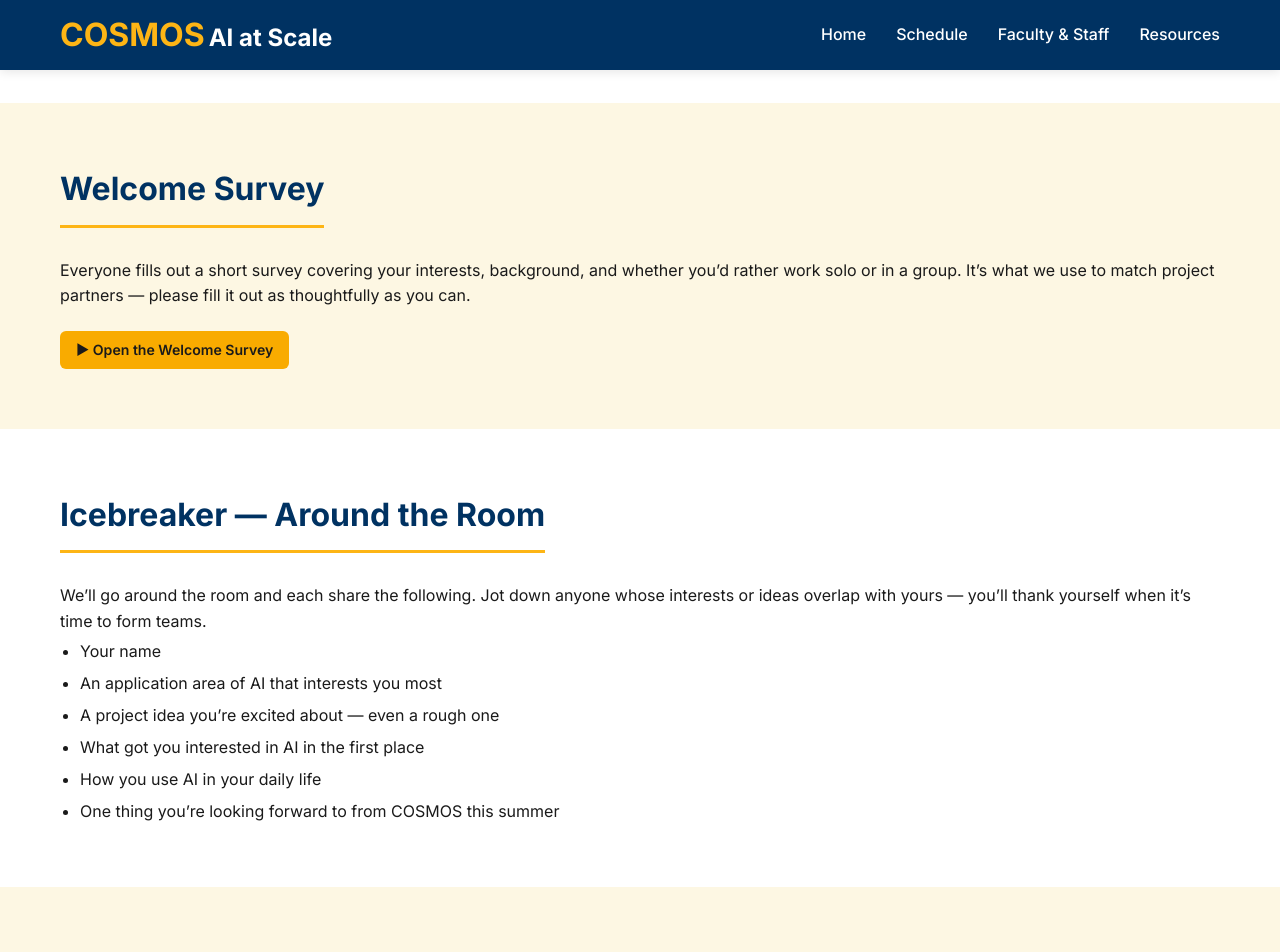
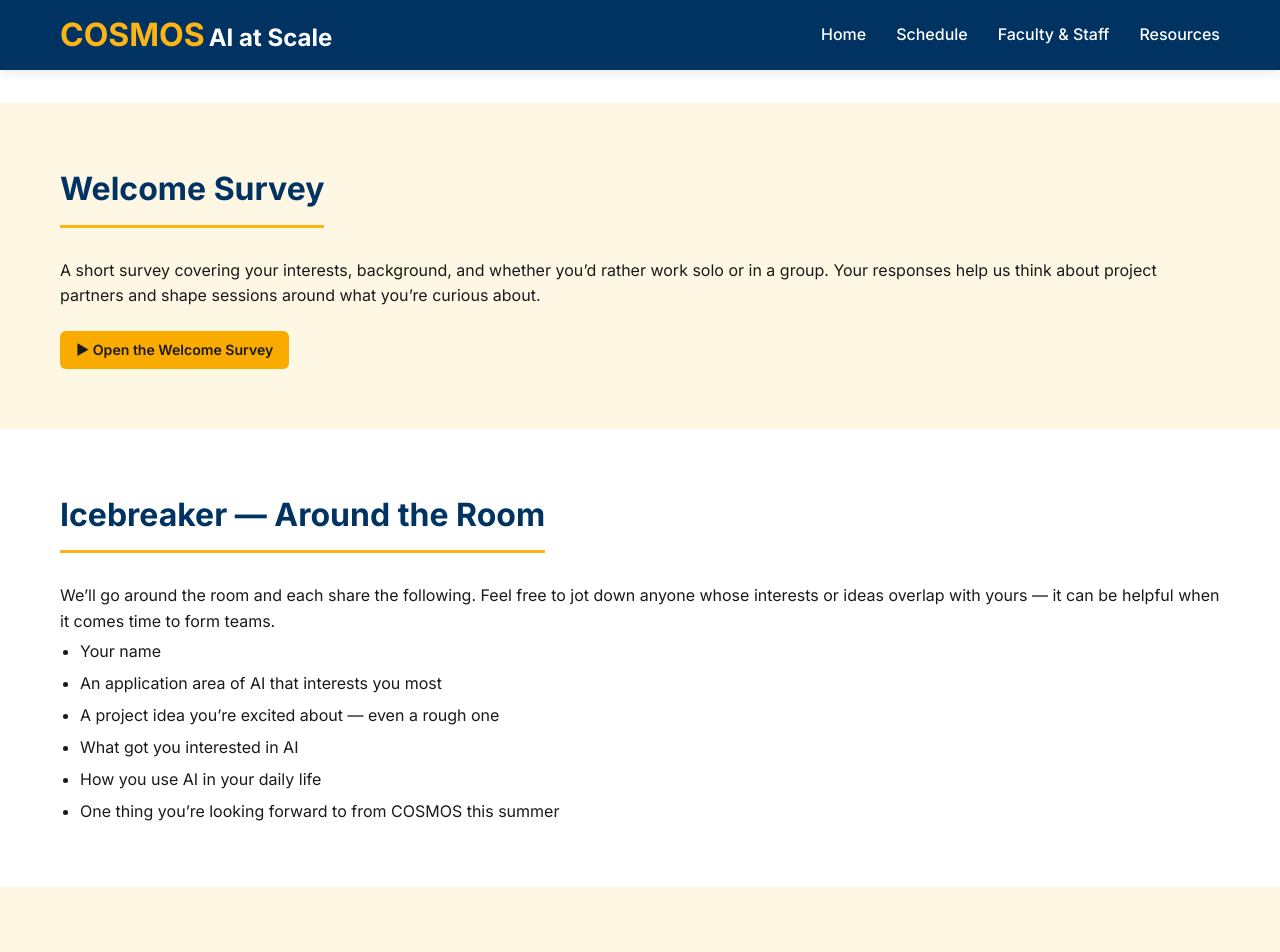
Before and after one commit to cosmos-ai-ucm/cosmos-ai-ucm.github.io, a Jekyll site: the page built from modules/foundations.html, in a window 1280 px wide and 1400 px high, scrolled down 1318 px. Shown: the top 952 px of the window. Built offline with Jekyll 4.4.1, drawn with Linux system fonts in a browser that asks for light colours; some of the changed text lies outside the part shown.

Commit message:
Soften Foundations copy and clean minor phrasing
- "Deep and Shallow course" -> "book"
- Drop "that generates music" from the RNN objectives bullet
- Welcome Survey: less directive, no exclusive "it's what we use"
- Icebreaker: drop "you'll thank yourself" and "in the first place"
- Sessions: remove the linear-sequence descriptor paragraph

Co-Authored-By: Claude Opus 4.7 <noreply@anthropic.com>

```diff
--- a/modules/foundations.html
+++ b/modules/foundations.html
@@ -63,9 +63,9 @@ title: Foundations
   <div class="container">
     <h2 class="section-title">Welcome Survey</h2>
     <p>
-      Everyone fills out a short survey covering your interests, background, and whether you&rsquo;d
-      rather work solo or in a group. It&rsquo;s what we use to match project partners &mdash; please
-      fill it out as thoughtfully as you can.
+      A short survey covering your interests, background, and whether you&rsquo;d rather work solo
+      or in a group. Your responses help us think about project partners and shape sessions around
+      what you&rsquo;re curious about.
     </p>
     <p style="margin-top:10px;">
       <a class="colab-link" href="https://forms.gle/nkZhF4vRqtGqnh2a9" target="_blank" rel="noopener">
@@ -79,14 +79,15 @@ title: Foundations
   <div class="container">
     <h2 class="section-title">Icebreaker &mdash; Around the Room</h2>
     <p>
-      We&rsquo;ll go around the room and each share the following. Jot down anyone whose interests or
-      ideas overlap with yours &mdash; you&rsquo;ll thank yourself when it&rsquo;s time to form teams.
+      We&rsquo;ll go around the room and each share the following. Feel free to jot down anyone
+      whose interests or ideas overlap with yours &mdash; it can be helpful when it comes time to
+      form teams.
     </p>
     <ul style="margin-left:20px;line-height:2;">
       <li>Your name</li>
       <li>An application area of AI that interests you most</li>
       <li>A project idea you&rsquo;re excited about &mdash; even a rough one</li>
-      <li>What got you interested in AI in the first place</li>
+      <li>What got you interested in AI</li>
       <li>How you use AI in your daily life</li>
       <li>One thing you&rsquo;re looking forward to from COSMOS this summer</li>
     </ul>
@@ -96,10 +97,6 @@ title: Foundations
 <section class="about">
   <div class="container">
     <h2 class="section-title">Sessions</h2>
-    <p>
-      A linear sequence we&rsquo;ll work through at whatever pace the course naturally flows.
-      Video sets are placed near the sessions they set up.
-    </p>
 
     <div class="activity-list">
 
```
Also changed, not shown: other parts of modules/foundations.html (+2 -2 lines).
